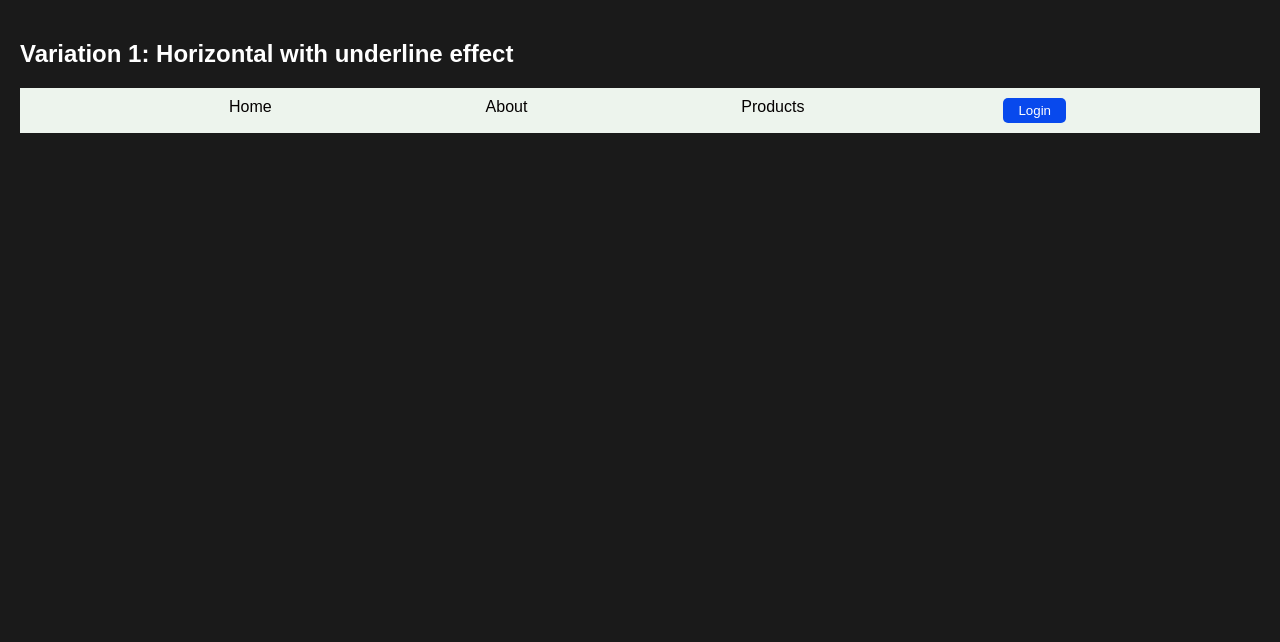
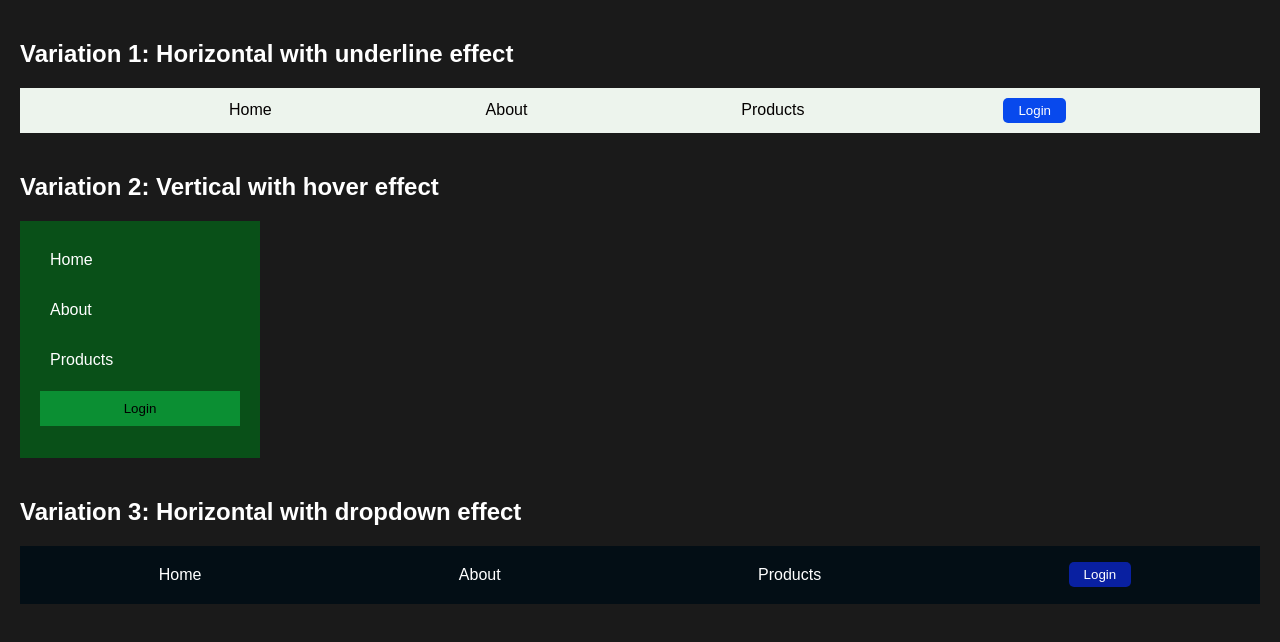
Before and after one commit to Satyamace/WEBDEVPRO, a plain HTML site: page CSS/04_Navbar/navbar.html in a window 1280 px wide. Drawn offline with Linux system fonts and the light colour scheme.

Commit message:
2nd commit

```diff
--- a/CSS/04_Navbar/navbar.html
+++ b/CSS/04_Navbar/navbar.html
@@ -28,6 +28,7 @@
         justify-content: space-evenly;
         margin: 0;
         padding: 0;
+        align-items: center;
       }
       .nav1 li {
         display: inline;
@@ -62,6 +63,82 @@
         border-radius: 5px;
         cursor: pointer;
       }
+
+      /* Targetting the nav2 */
+
+      .nav2 {
+        background-color: rgb(9, 80, 24);
+        width: 200px;
+        padding: 20px;
+      }
+      .nav2 ul {
+        list-style-type: none;
+        margin: 0;
+        padding: 0;
+      }
+      .nav2 li {
+        margin-bottom: 12px;
+      }
+      .nav2 a {
+        text-decoration: none;
+        color: white;
+        display: block;
+        padding: 10px;
+        width: 100%;
+      }
+      .nav2 a:hover {
+        background-color: #08d757;
+      }
+      .nav2 .login-btn {
+        background-color: #0b8f33;
+        border: 0;
+        width: 100%;
+        padding: 10px;
+        cursor: pointer;
+      }
+      .nav2 .login-btn:hover {
+        background-color: #fff;
+      }
+      /* Targetting the nav3 */
+      .nav3 {
+        background-color: #030e15;
+        padding: 10px;
+      }
+      .nav3 ul {
+        list-style-type: none;
+        padding: 0;
+        margin: 0;
+        display: flex;
+        justify-content: space-around;
+        align-items: center;
+      }
+      .nav3 a {
+        text-decoration: none;
+        color: #fff;
+        padding: 10px;
+        display: block;
+      }
+      .nav3 .dropdown-content {
+        display: none;
+      }
+      .nav3 .dropdown:hover .dropdown-content {
+        display: block;
+        position: absolute;
+        background-color: #2c2929;
+        min-width: 100px;
+        border-radius: 7px;
+        padding: 5px 15px;
+      }
+      .nav3 .login-btn {
+        background-color: #0920a1;
+        color: #fff;
+        border: none;
+        padding: 5px 15px;
+        border-radius: 5px;
+      }
+      .nav3 .login-btn:hover {
+        background-color: #24224a;
+      }
     </style>
   </head>
   <body>
@@ -76,5 +153,40 @@
         </ul>
       </nav>
     </div>
+
+    <!-- Twitter style navbar in CSS -->
+
+    <div class="nav-container">
+      <h2>Variation 2: Vertical with hover effect</h2>
+      <nav class="nav2">
+        <ul>
+          <li><a href="#">Home</a></li>
+          <li><a href="#">About</a></li>
+          <li><a href="#">Products</a></li>
+          <li><button class="login-btn">Login</button></li>
+        </ul>
+      </nav>
+    </div>
+
+    <!-- Dropdown navbars and positions -->
+
+    <div class="nav-container">
+      <h2>Variation 3: Horizontal with dropdown effect</h2>
+      <nav class="nav3">
+        <ul>
+          <li><a href="#">Home</a></li>
+          <li class="dropdown">
+            <a href="#">About</a>
+            <div class="dropdown-content">
+              <a href="#">Our Story</a>
+              <a href="#">Team</a>
+              <a href="#">Contact</a>
+            </div>
+          </li>
+          <li><a href="#">Products</a></li>
+          <li><button class="login-btn">Login</button></li>
+        </ul>
+      </nav>
+    </div>
   </body>
 </html>
```
